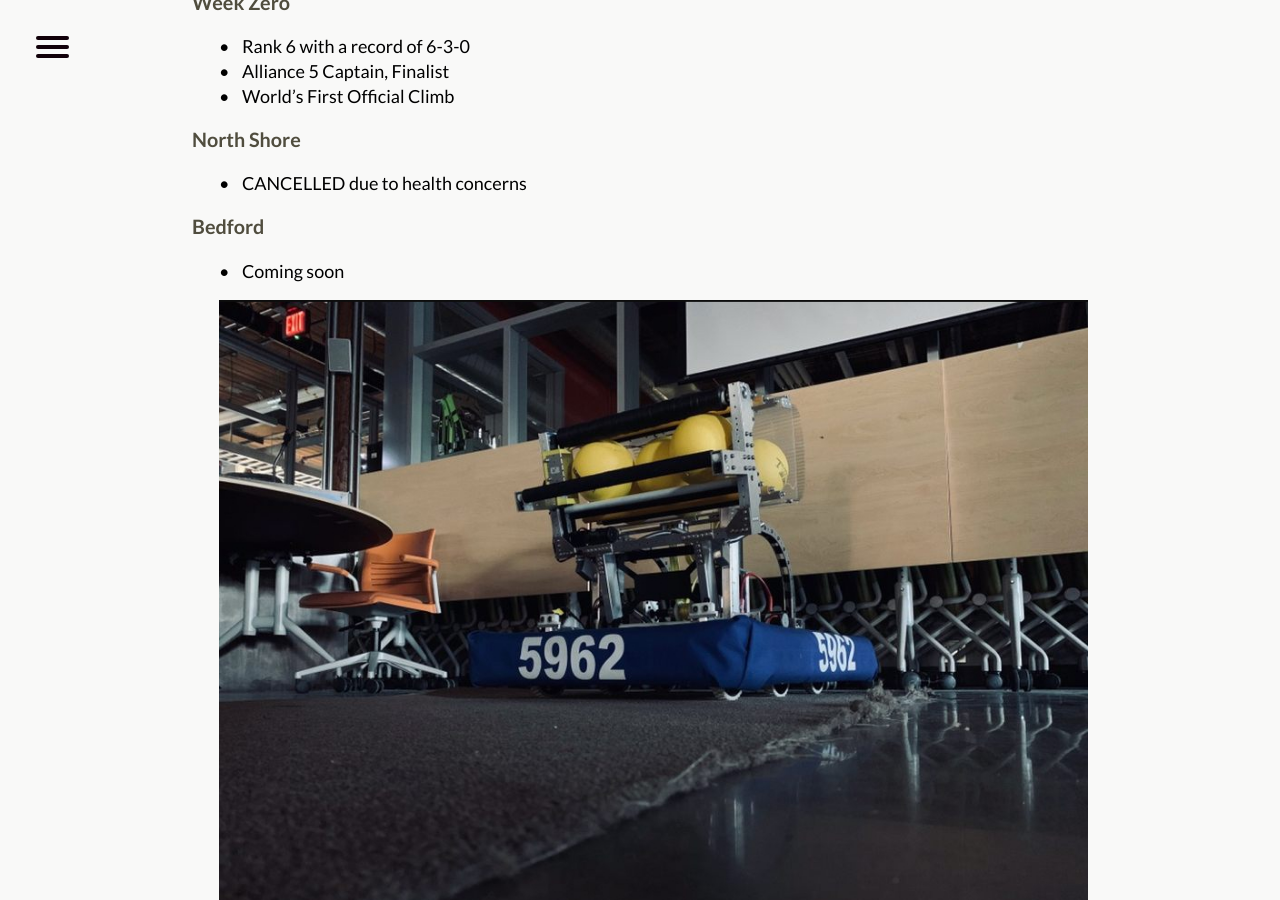
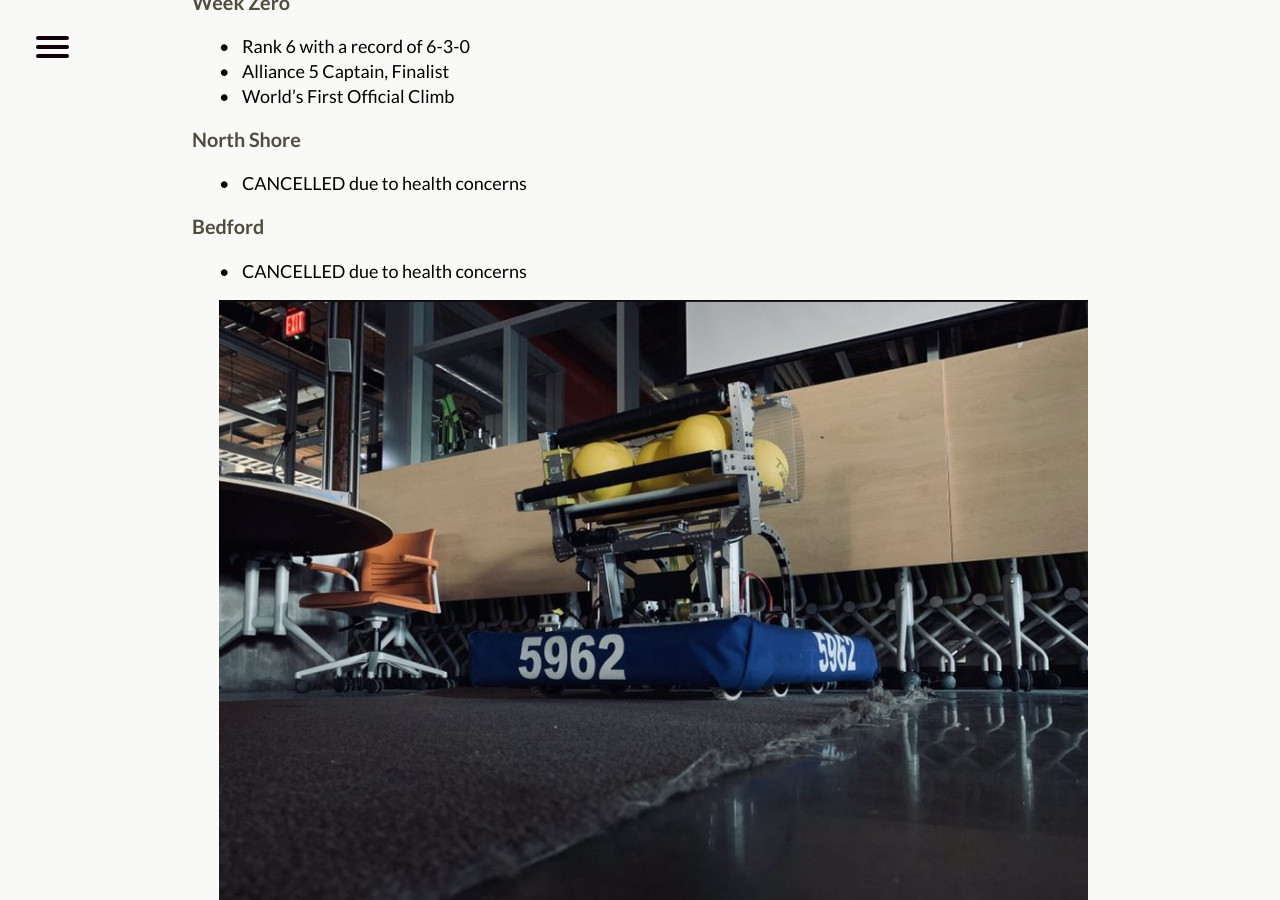
Before and after one commit to perSEVERE-5962/frc5962, a Jekyll site: the page built from robots.md, in a window 1280 px wide and 900 px high, scrolled down 1117 px. Built offline with Jekyll 4.4.1, drawn with Linux system fonts in a browser that asks for light colours.

Commit message:
Updated Robots

```diff
--- a/robots.md
+++ b/robots.md
@@ -36,7 +36,7 @@ Each year FRC Team 5962 builds a new robot to compete in the FIRST Robotics Comp
 1. CANCELLED due to health concerns
 
 **Bedford**
-1. Coming soon
+1. CANCELLED due to health concerns
 ![TRENCHWALKER.jpeg](/uploads/TRENCHWALKER.jpeg)
 <div class="divider"></div>
 ## 2019 Robot: Antares
```
